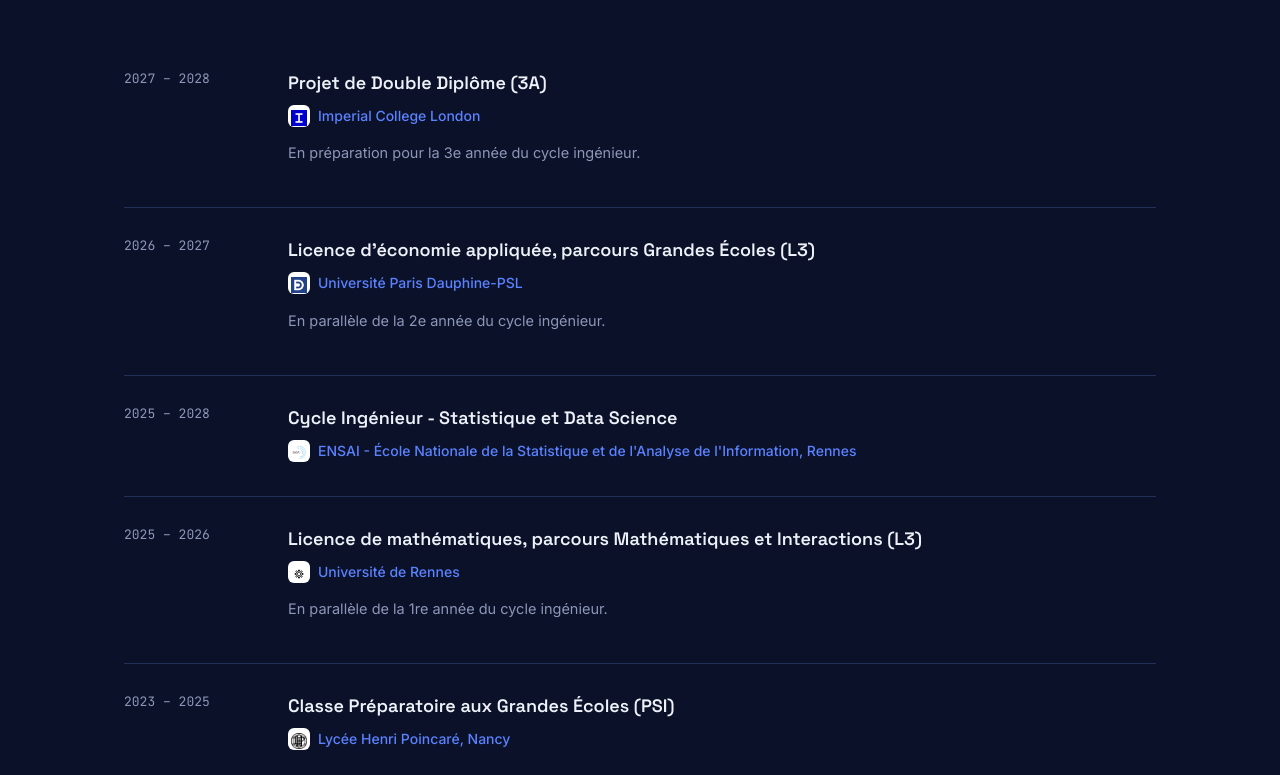
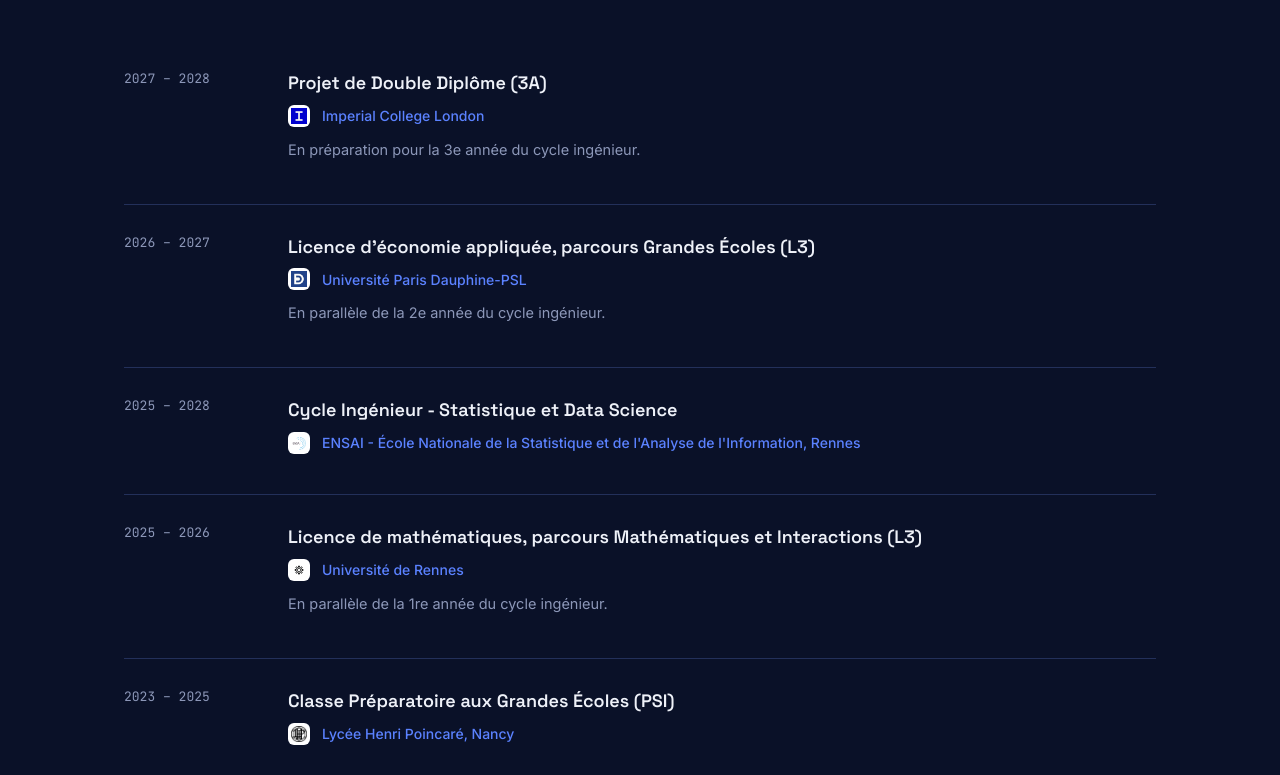
Before and after one commit to Kilian-c/Kilian-c.github.io, a plain HTML site: page index.html in a window 1280 px wide. Shown: the part 925-1700 px from the top of the page. Drawn offline with Linux system fonts and the light colour scheme.

Commit message:
Modification pour organisation des logos

```diff
--- a/style.css
+++ b/style.css
@@ -350,3 +350,35 @@
   flex-wrap: wrap;
   gap: 8px;
 }
+
+.tl-org-chip {
+  display: flex;
+  align-items: center;
+  gap: 12px;
+  margin-top: 8px;
+  margin-bottom: 12px;
+}
+
+.org-logo {
+  display: flex;
+  align-items: center;
+  justify-content: center;
+  width: 28px;
+  height: 28px;
+  flex-shrink: 0;
+  background: #ffffff;
+  border-radius: 6px;
+  padding: 3px;
+}
+
+.org-logo img {
+  width: 100%;
+  height: 100%;
+  object-fit: contain;
+}
+
+.org-label {
+  color: var(--accent);
+  font-size: 15px;
+  font-weight: 500;
+}
```
